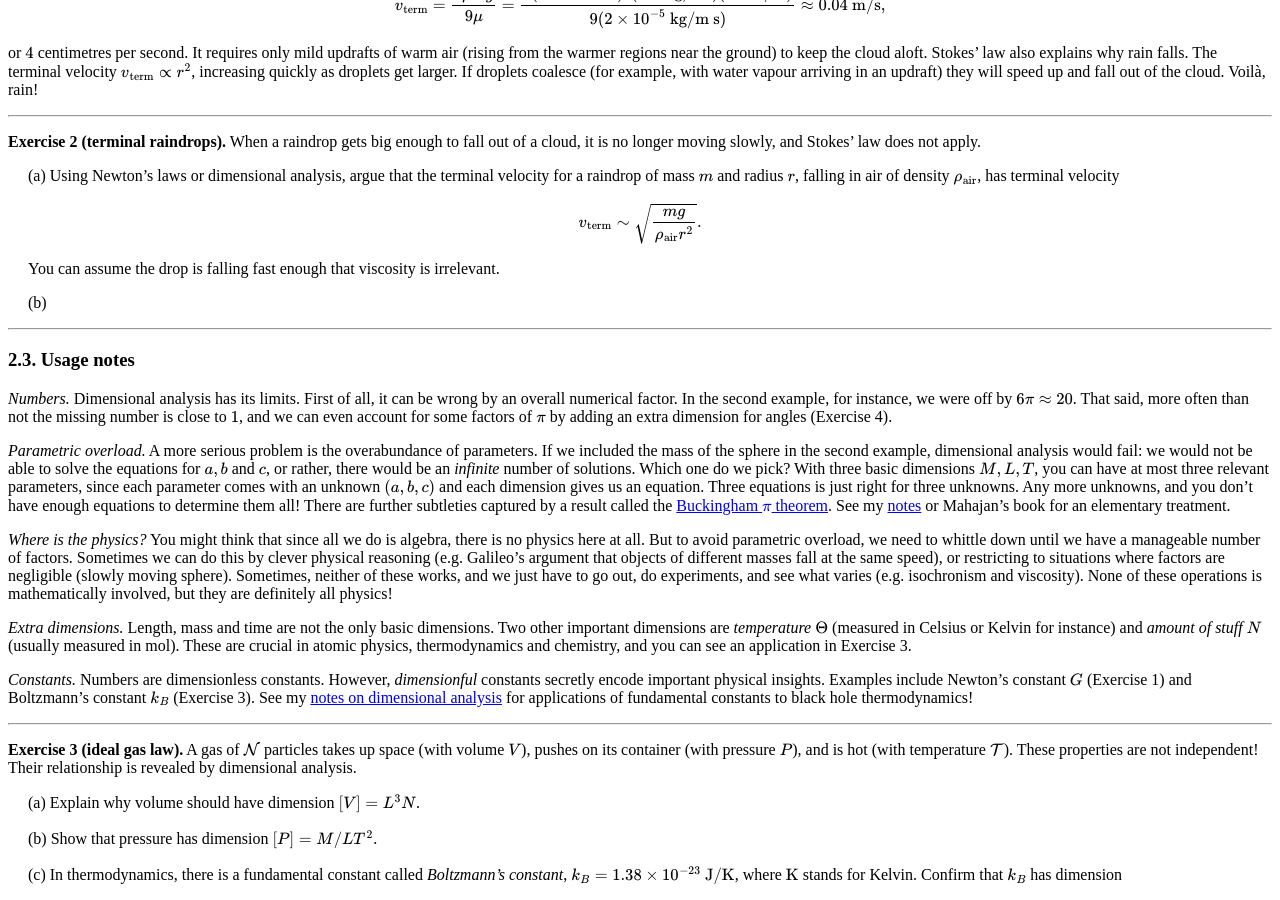
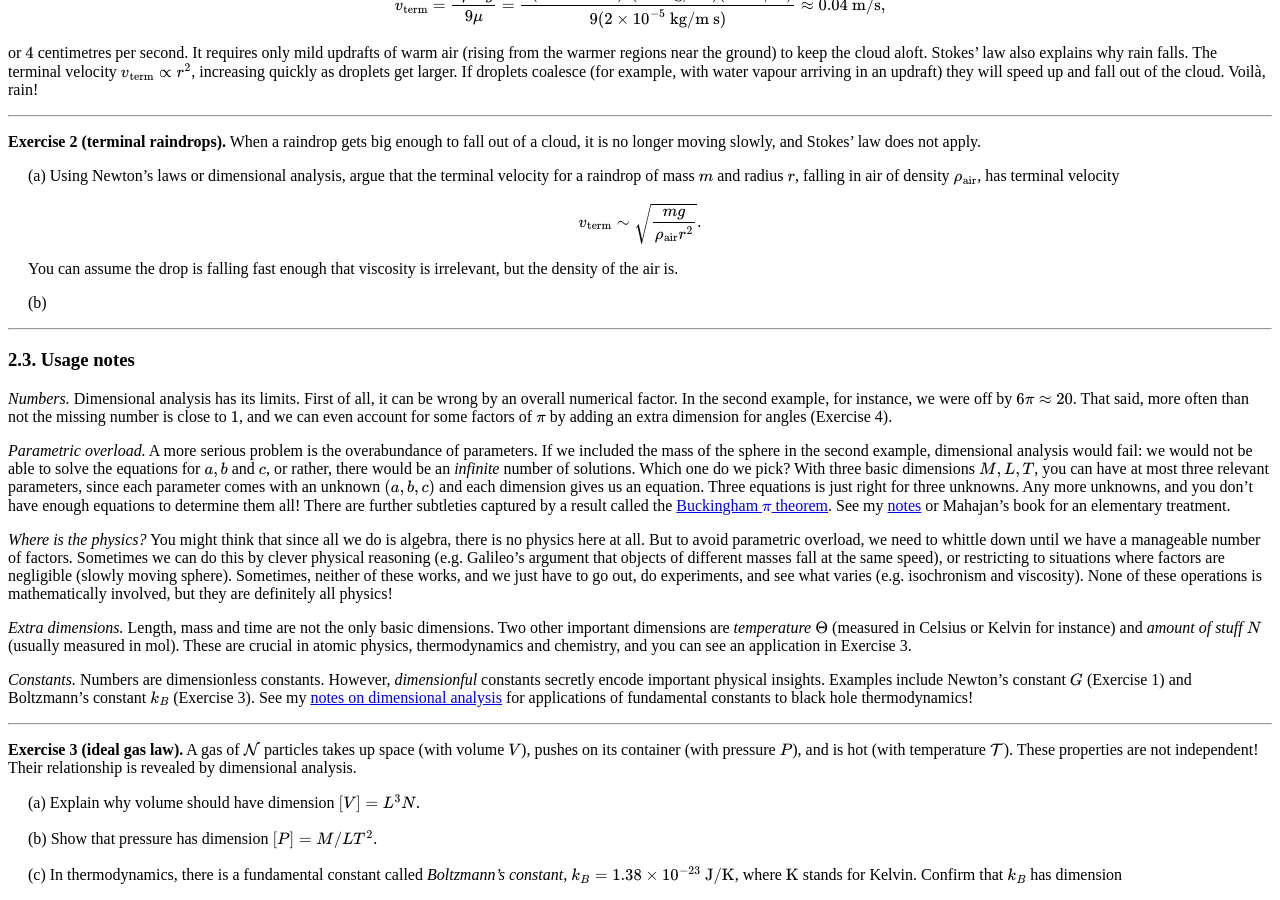
Before and after one commit to hapax/hapax.github.io, a Jekyll site: the page built from assets/simple-physics.md, in a window 1280 px wide and 900 px high, scrolled down 4303 px. Built offline with Jekyll 4.4.1, drawn with Linux system fonts in a browser that asks for light colours; our own code applies the rules of GitHub Pages for plain Markdown files; formulas are drawn with MathJax 3; a script that is not in the unit is left out.

Commit message:
Update simple-physics.md

```diff
--- a/assets/simple-physics.md
+++ b/assets/simple-physics.md
@@ -435,7 +435,8 @@ v_\text{term} \sim \sqrt{\frac{mg}{\rho_\text{air} r^2}}.
 $$
 
 <span style="padding-left: 20px; display:block">
-You can assume the drop is falling fast enough that viscosity is irrelevant.
+You can assume the drop is falling fast enough that viscosity is
+irrelevant, but the density of the air is.
 </span>
 
 <span style="padding-left: 20px; display:block">
```
